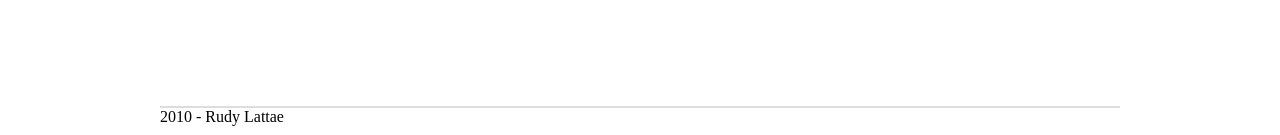
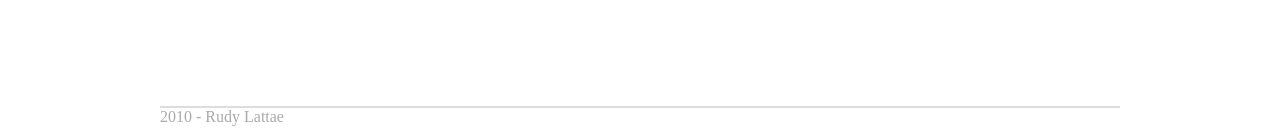
Before and after one commit to rudylattae/jasmine-species, a Jekyll site: the page built from index.html.md, in a window 1280 px wide. Shown: the part 762-897 px from the top of the page. Built offline with Jekyll 4.4.1, drawn with Linux system fonts in a browser that asks for light colours.

Commit message:
Added content.

```diff
--- a/_layouts/default.html
+++ b/_layouts/default.html
@@ -7,7 +7,26 @@
     <meta name="keywords" content="{{ site.keywords }}">
     <meta name="copyright" content="{{ site.copyright }}">
     <meta name="author" content="{{ site.author }}">
-	<style>
+    <style type="text/css" media="screen">
+    /* base */
+
+    /* oxymoron */
+    .oxo {
+        display: table;
+        width: 100%;
+        border-collapse: collapse;
+        border-spacing: 10px;
+    }
+
+    .x {
+        display: table-row;
+    }
+
+    .x div {
+        display: table-cell;
+    }
+
+    /* layout */
     body {
         width: 960px;
         margin-left: auto;
@@ -15,41 +34,32 @@
     }
 
     #footer {
-	   position:absolute;
-	   clear:both;
-	   bottom:0;
-	   left:0;
-	   width:100%;
-	   height:2em;
+       position: absolute;
+       clear: both;
+       bottom: 0;
+       left: 0;
+       width: 100%;
+       height: 2em;
     }
         #footer div {
             width:960px;
             margin-left: auto;
             margin-right: auto;
-            border-top: 2px solid #ddd;
-		}
-
-	.oxo {
-		display:table;
-		width: 100%;
-		border-collapse:collapse;
-		border-spacing:10px;
-	}
-
-	.x {
-		display:table-row;
-	}
-
-	.x div, .x article, .x aside {
-		display:table-cell;
         }
 
     #main {
-        width:70%;
+        width: 70%;
     }
 
-    .aside {
-        width:30%;
+    #aside {
+        width: 30%;
+    }
+
+    /* style */
+    #footer div {
+        border-top: 2px solid #ddd;
+        font-size: 1em;
+        color: #aaa;
     }
     </style>
 </head>
@@ -67,7 +77,7 @@
                 {{ content }}
             </div>
 
-			<div class="aside">
+            <div id="aside">
                 {% include menu.html%}
             </div>
         </div>
```
Lines whose indentation alone changed are shown as unchanged.
